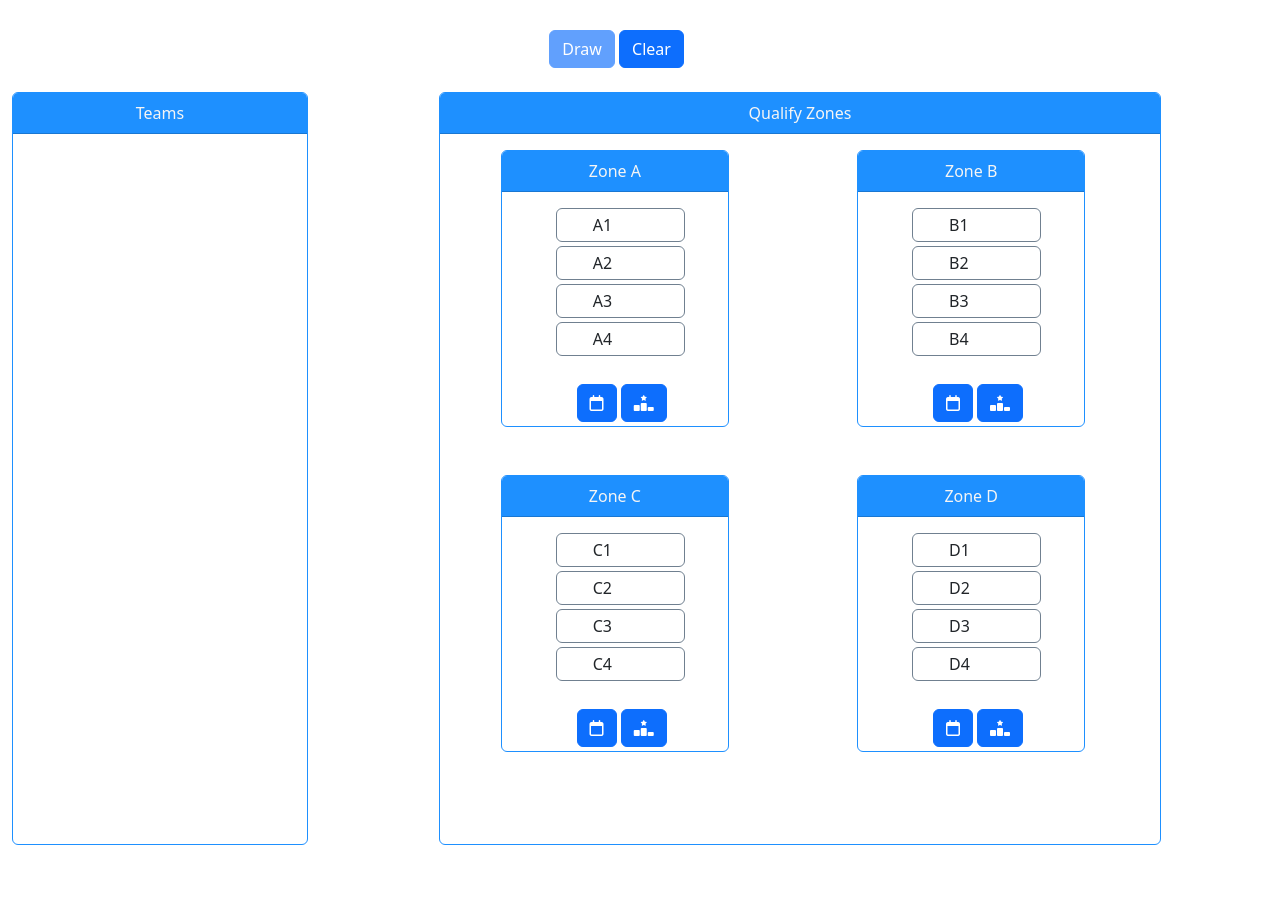
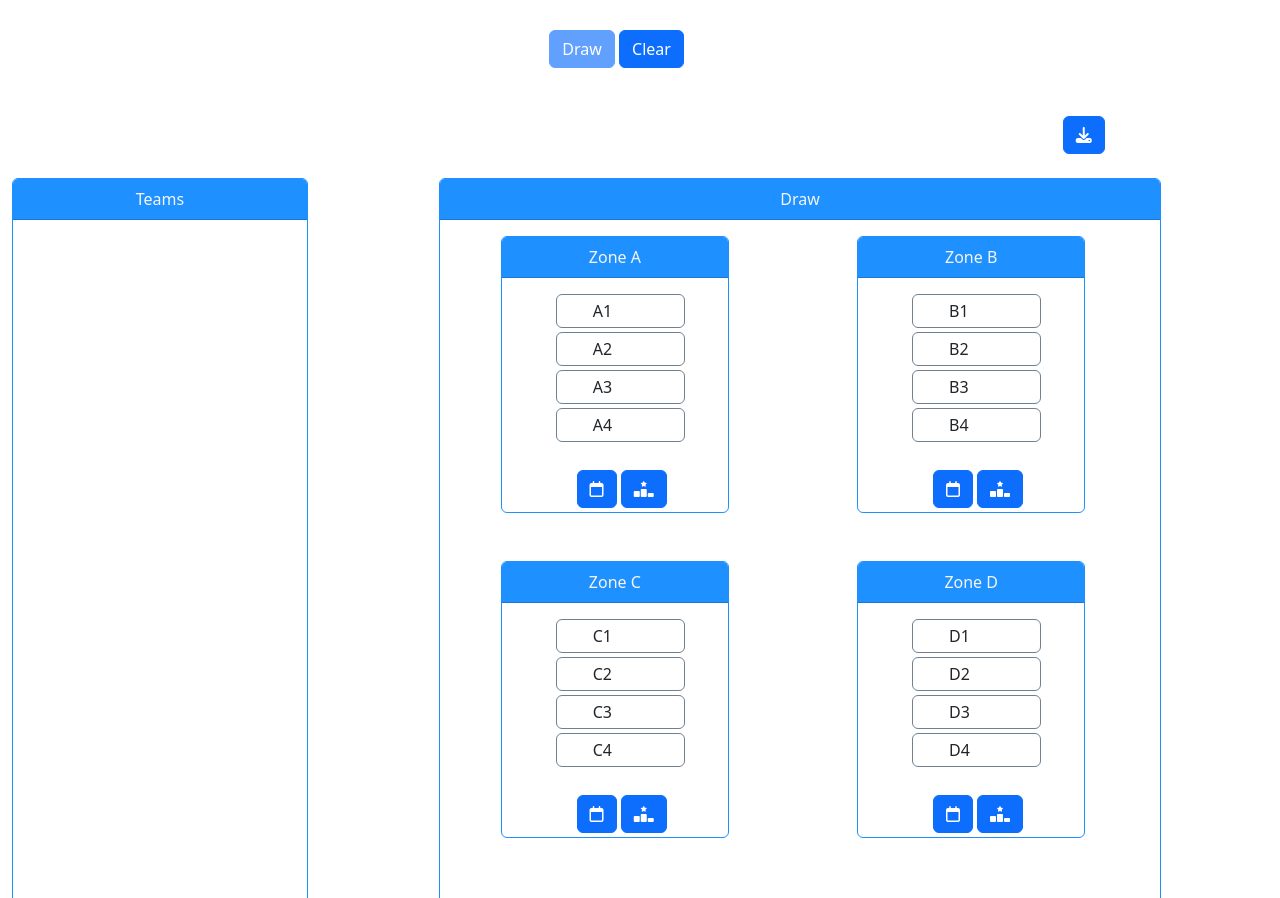
Before and after one commit to jcarayacorrea/PES2020RTWC, a Django app: page /sudamerica/copaamerica/ in a window 1280 px wide. Shown: the part 106-1004 px from the top of the page. Run offline with Django 4.2, Linux system fonts and the light colour scheme; data that the repository does not hold is empty; style sheets or scripts are compiled from the project's sources; some libraries are stand-ins or nearby versions.

Commit message:
download button

```diff
--- a/templates/sudamerica/copaamerica.html
+++ b/templates/sudamerica/copaamerica.html
@@ -15,6 +15,13 @@
             </button>
         </div>
     </div>
+     <div class="row p-4">
+            <div class="col-6 g-8 offset-10">
+                <button type="button" class="btn btn-primary" onclick="downloadImage('copa-america')">
+                    <i class="fa-solid fa-download"></i>
+                </button>
+            </div>
+        </div>
 
     <div id="section">
         <div class="row ">
@@ -43,8 +50,8 @@
                 </div>
             </div>
             <div class="col-md-7 offset-md-1">
-                <div class="container-card">
-                    <div class="soccer-card-header">Qualify Zones</div>
+                <div id="copa-america" class="container-card">
+                    <div class="soccer-card-header">Draw</div>
 
                     <div class="soccer-card-body h-75">
 
```
